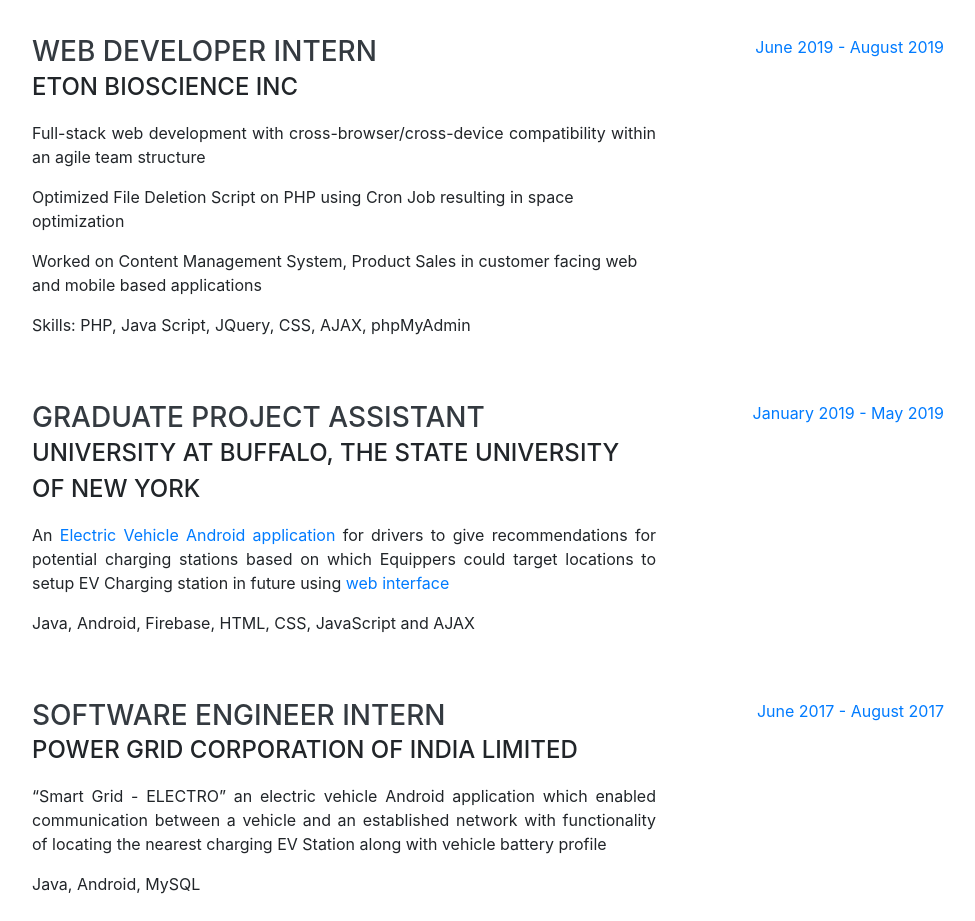
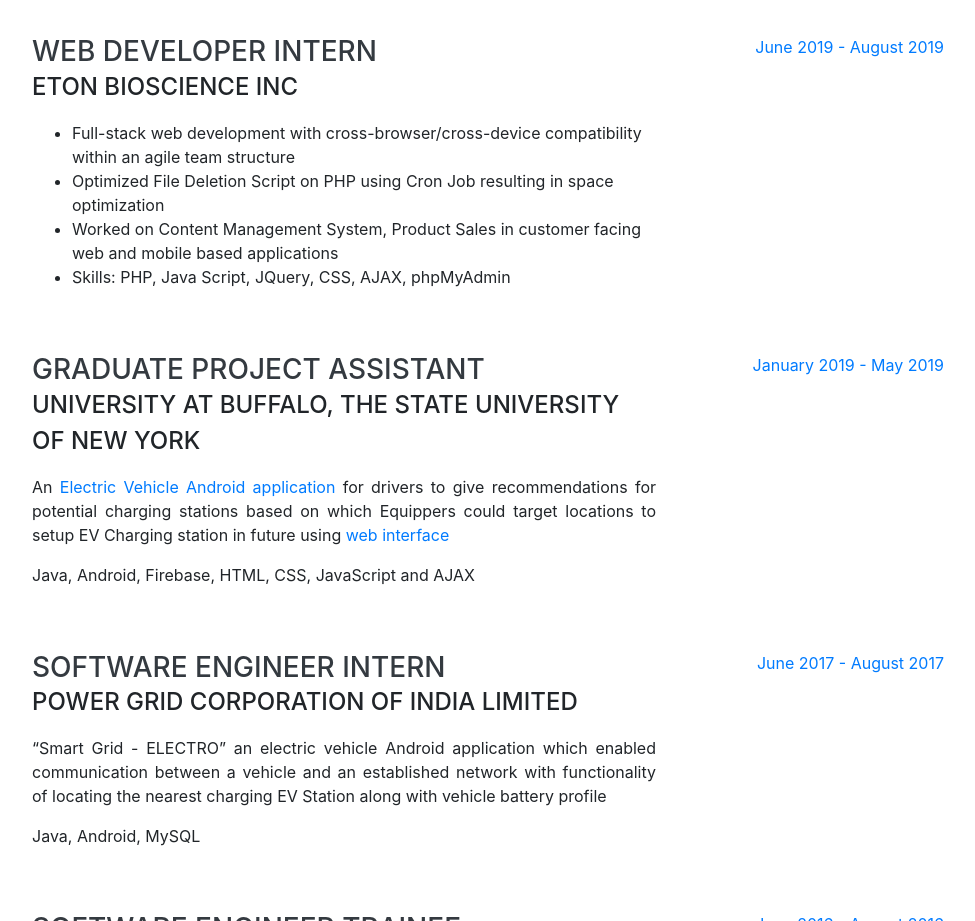
Before and after one commit to krishnasehgal/krishnasehgal.github.io, a website with bundled scripts: page index.html in a window 1280 px wide. Shown: the part 900-1821 px from the top of the page, without its empty margins (288-1263 px from the left). Built offline with nearby package versions, Linux system fonts and the light colour scheme; a web font is replaced by a local one.

Commit message:
Update index.html

```diff
--- a/index.html
+++ b/index.html
@@ -107,10 +107,13 @@
           <div class="resume-content">
             <h3 class="mb-0">Web Developer Intern</h3>
             <div class="subheading mb-3">Eton Bioscience INC</div>
-            <p style="text-align: justify;">Full-stack web development with cross-browser/cross-device compatibility within an agile team structure</p>
-		  		<p>Optimized File Deletion Script on PHP using Cron Job resulting in space optimization</p>
-		  <p>Worked on Content Management System, Product Sales in customer facing web and mobile based applications</p>
-		  <p>Skills: PHP, Java Script, JQuery, CSS, AJAX, phpMyAdmin</p>
+		  <p style="text-align: justify;">
+		  <ul>
+		  <li>Full-stack web development with cross-browser/cross-device compatibility within an agile team structure</li>
+		  <li>Optimized File Deletion Script on PHP using Cron Job resulting in space optimization</li>
+		  <li>Worked on Content Management System, Product Sales in customer facing web and mobile based applications</li>
+		  <li>Skills: PHP, Java Script, JQuery, CSS, AJAX, phpMyAdmin</li>
+		  </ul></p>
 
           </div>
           <div class="resume-date text-md-right">
```
